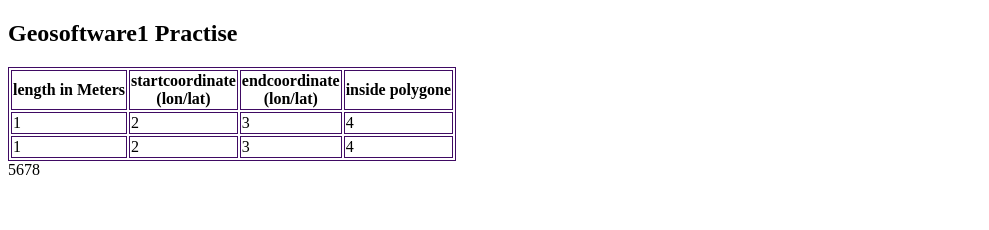
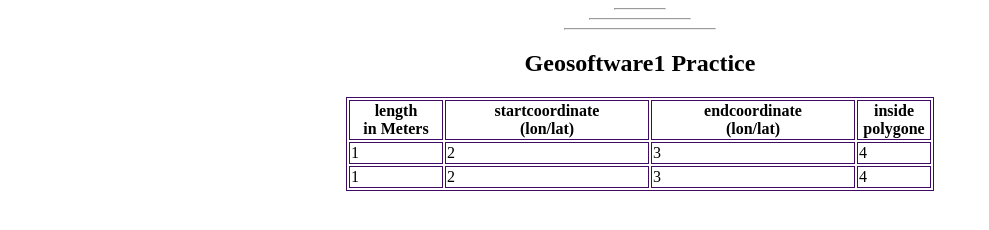
Before and after one commit to OTI2020/geosoft1_2021, a plain HTML site: page Uebung_2/frontpage_2.html in a window 1280 px wide. Shown: the whole page, without its empty margins (0-989 px from the left). Drawn offline with Linux system fonts and the light colour scheme.

Commit message:
beautify

```diff
--- a/Uebung_2/frontpage_2.html
+++ b/Uebung_2/frontpage_2.html
@@ -14,13 +14,16 @@
             </style>
         </head>
         <body>
-            <h2>Geosoftware1 Practise</h2>
-            <table id="table1">
+            <hr width="50">
+            <hr width="100">
+            <hr width="150">
+            <h2 align="center" >Geosoftware1 Practice</h2>
+            <table id="table1" align="center">
                 <tr>
-                    <th>length in Meters</th>
-                    <th>startcoordinate <br /> (lon/lat)</th>
-                    <th>endcoordinate <br /> (lon/lat)</th>
-                    <th>inside polygone</th>
+                    <th width="90px" >length <br /> in Meters</th>
+                    <th width="200px">startcoordinate <br /> (lon/lat)</th>
+                    <th width="200px">endcoordinate <br /> (lon/lat)</th>
+                    <th width="70px">inside polygone</th>
                 </tr>
                 <tr>
                     <td>1</td><td>2</td><td>3</td><td>4</td>
@@ -30,13 +33,7 @@
                 </tr>
             </table>
             <script language="JavaScript">
-                document.write("<tr>");
-                document.write("<td>" + 5 + "</td>");
-                document.write("<td>" + 6 + "</td>");
-                document.write("<td>" + 7 + "</td>");
-                document.write("<td>" + 8 + "</td>");
-                document.write("</tr>");
-                document.write("</table></center>");
+
              </script>
         </body>
     </html>
```
